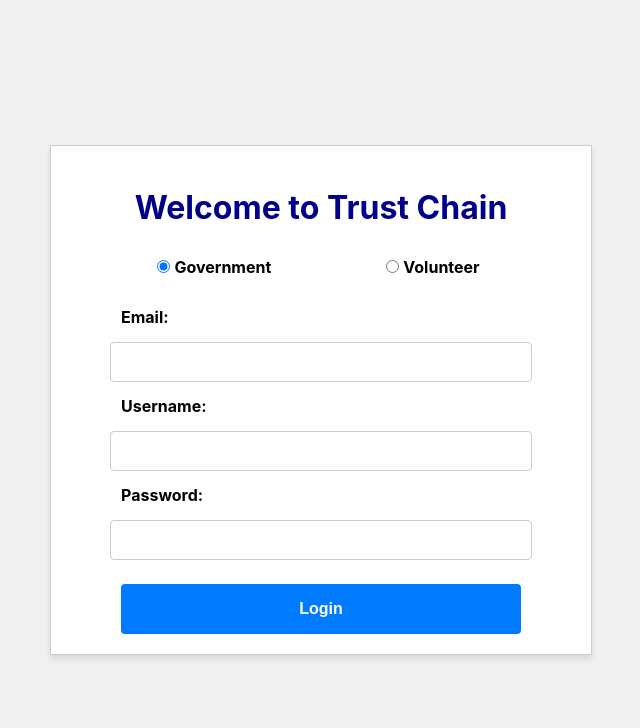
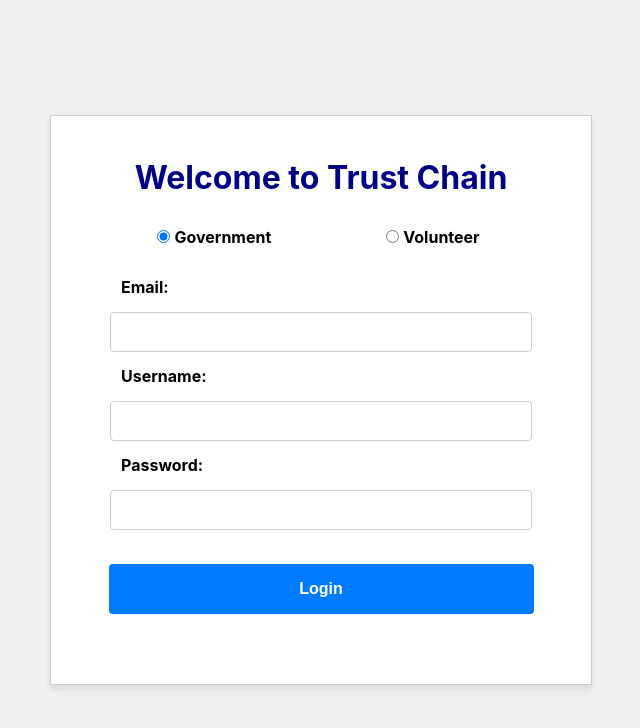
Before and after one commit to anjiattri/TrustChain, a React (Create React App) app: page / in a window 1280 px wide. Shown: the top 728 px of the page, without its empty margins (319-959 px from the left). Built offline with nearby package versions, Linux system fonts and the light colour scheme.

Commit message:
initial login

```diff
--- a/src/components/login/LoginPage.css
+++ b/src/components/login/LoginPage.css
@@ -57,12 +57,13 @@ button {
   color: white;
   border: none;
   cursor: pointer;
-  width: 80%; /* Full width button */
+  width: 85%; /* Full width button */
   font-size: 16px;
   border-radius: 4px;
   height: 50px;
-  margin-top: 10px;
+  margin-top: 20px;
   font-weight: 900;
+  margin-bottom: 50px;
 }
 
 /* Additional styling for better button interaction */
--- a/src/components/volunteer/VolunteerComponent.css
+++ b/src/components/volunteer/VolunteerComponent.css
@@ -10,7 +10,7 @@
   display: flex;
   justify-content: space-between;
   align-items: center;
-  background-color: blue;
+  background-color: #007bff;
   padding: 10px 20px;
   border-radius: 8px 8px 0 0;
   color: white;
```
